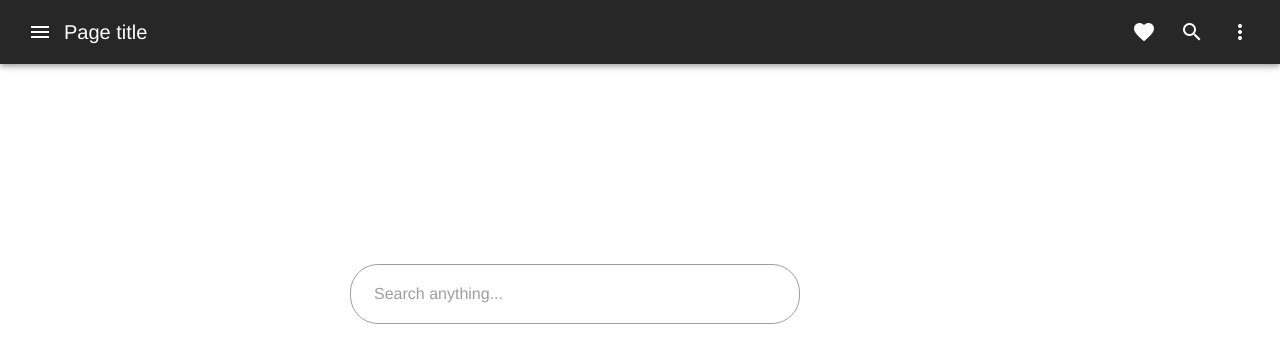
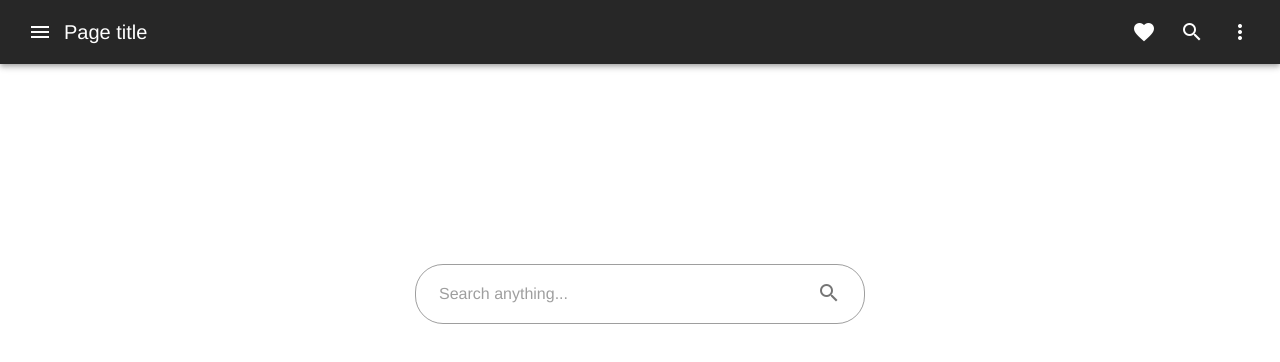
Before and after one commit to Azjargal13/handy-news, a Vue app: page / in a window 1280 px wide. Shown: the top 362 px of the page. Built offline with nearby package versions, Linux system fonts and the light colour scheme.

Commit message:
place search text box in center

```diff
--- a/src/components/main/SearchComp.vue
+++ b/src/components/main/SearchComp.vue
@@ -9,7 +9,8 @@
           height="60"
           outlined
           class="search"
-          full-width="true"
+          append-icon="$search"
+          hint="You can select multiple options :)"
         >
         </v-text-field>
       </div>
@@ -36,9 +37,9 @@ export default class SearchComp extends Vue {
 <style scoped>
 .search-outer {
   position: relative;
-  left: 350px;
   top: 200px;
   color: dimgrey;
   width: 450px;
+  margin: 0 auto;
 }
 </style>
--- a/src/plugins/vuetify.ts
+++ b/src/plugins/vuetify.ts
@@ -5,6 +5,9 @@ Vue.use(Vuetify);
 
 export default new Vuetify({
   icons: {
-    iconfont: "mdi"
+    iconfont: "mdi",
+    values: {
+      search: "mdi-magnify"
+    }
   }
 });
```
